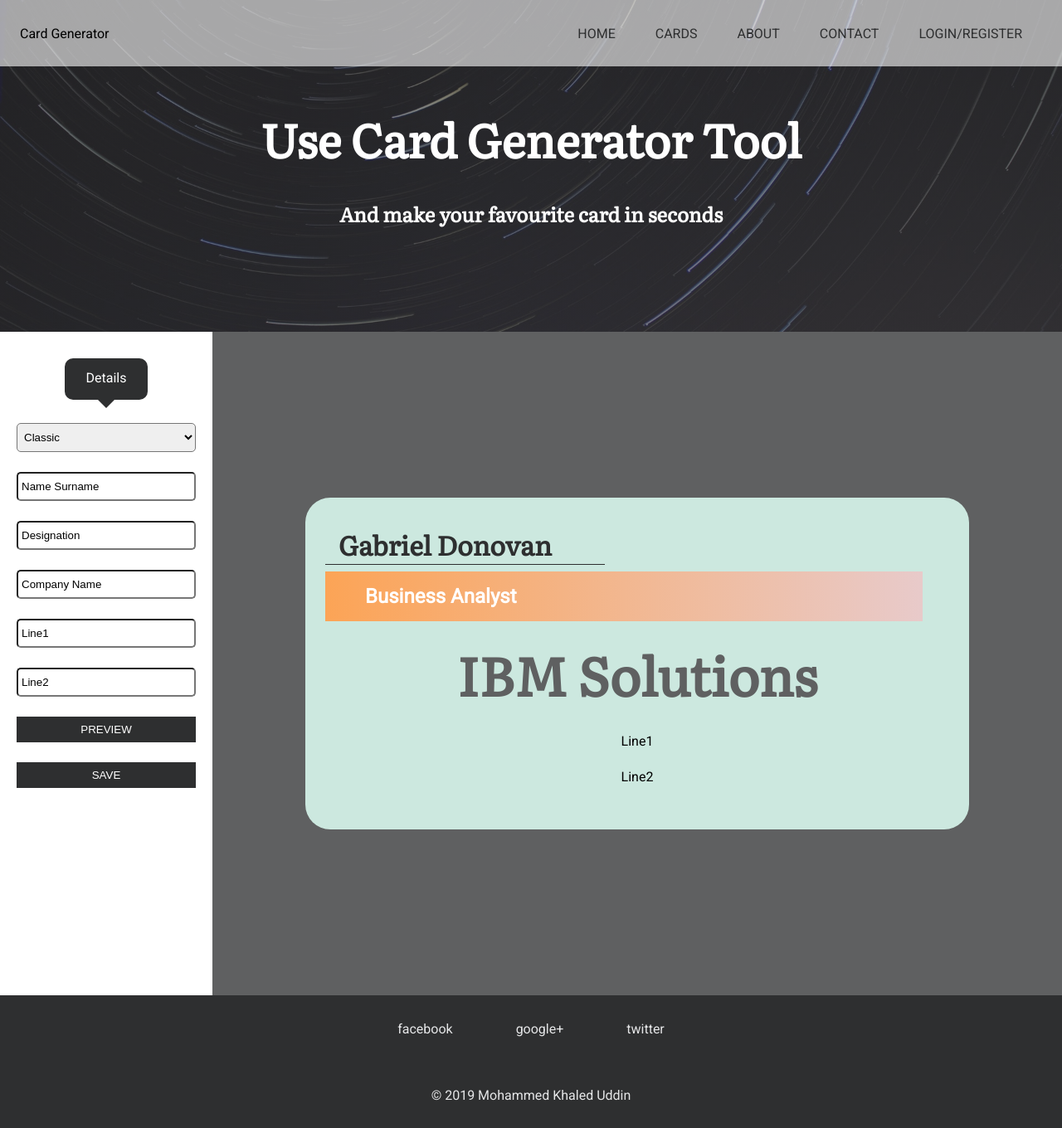
After one commit to ritwikmathlearner/Visiting-Card-Generator, a PHP site: page /card.html in a window 1280 px wide. The commit adds this page. Shown: the whole page at 83% size. Run offline with PHP 8.4, Linux system fonts and the light colour scheme.

Commit message:
website design

```diff
--- /dev/null
+++ b/card.html
@@ -0,0 +1,70 @@
+<!DOCTYPE html>
+<html lang="en">
+  <head>
+    <meta charset="UTF-8" />
+    <meta name="viewport" content="width=device-width, initial-scale=1.0" />
+    <meta http-equiv="X-UA-Compatible" content="ie=edge" />
+    <link rel="stylesheet" href="./css/style.css" />
+    <title>Card Generator - Home</title>
+  </head>
+  <body>
+    <div class="navbar">
+      <div class="visiting card">Card Generator</div>
+      <ul class="menu uppercase">
+        <li><a href="#">Home</a></li>
+        <li><a href="#">Cards</a></li>
+        <li><a href="#">About</a></li>
+        <li><a href="#">Contact</a></li>
+        <li><a href="#">Login/Register</a></li>
+      </ul>
+    </div>
+    <div class="header half-page">
+      <h1 class="primary-heading">Use Card Generator Tool</h1>
+      <h2 class="secondary-heading">
+        And make your favourite card in seconds
+      </h2>
+      <!-- <a href="#generates" class="uppercase slogan">Generate</a> -->
+    </div>
+    <div class="card-generate" id="generate">
+        <form action="" class="card-details">
+            <div class="card-generate-details">Details
+                <div class="arrow"></div>
+            </div>
+            <select name="card-type" id="">
+                <option value="1">Classic</option>
+                <option value="2">Modern</option>
+            </select>
+            <input type="text" name="fullname" id="fullname-input" value="Name Surname">
+            <input type="text" name="Designation" id="designation-input" value="Designation">
+            <input type="text" name="company" id="company-input" value="Company Name">
+            <input type="text" name="line1" id="line1-input" value="Line1">
+            <input type="text" name="line2" id="line2-input" value="Line2">
+            <input type="submit" value="Preview" class="uppercase" name="preview" id="preview">
+            <input type="submit" value="Save" class="uppercase" name="card-create">
+        </form>
+        <div class="card-showcase">
+            <div class="classic-preview">
+                <h1 class="name" id="fullName">Gabriel Donovan</h1>
+                <p class="designation" id="job">Business Analyst</p>
+                <h1 class="company" id="companyName">IBM Solutions</h1>
+                <p class="line" id="line1">Line1</p>
+                <p class="line" id="line2">Line2</p>
+            </div>
+        </div>
+    </div>
+    <div class="footer">
+      <div class="social-link">
+        <a href="#">facebook</a>
+        <a href="#">google+</a>
+        <a href="#">twitter</a>
+      </div>
+      <p>&copy; 2019 Mohammed Khaled Uddin</p>
+    </div>
+    <script
+      src="https://code.jquery.com/jquery-3.4.1.min.js"
+      integrity="sha256-CSXorXvZcTkaix6Yvo6HppcZGetbYMGWSFlBw8HfCJo="
+      crossorigin="anonymous"
+    ></script>
+    <script src="./js/navigation.js"></script>
+  </body>
+</html>
--- a/css/style.css
+++ b/css/style.css
@@ -14,6 +14,15 @@ h1,
 h2 {
   font-family: "Literata", serif;
 }
+input[type=submit], button {
+  cursor: pointer !important;
+}
+input[type=submit]:hover, button:hover {
+  cursor: pointer !important;
+}
+.half-page {
+  height: 50vh !important;
+}
 .uppercase {
   text-transform: uppercase;
 }
@@ -28,7 +37,7 @@ h2 {
   position: fixed;
   top: 0;
   left: 0;
-  background: rgba(255, 255, 255);
+  background: rgba(255, 255, 255, 0.6);
   height: 10vh;
   width: 100%;
   padding: 0.75rem 1.5rem;
@@ -123,7 +132,7 @@ h2 {
 .dark-para {
   color: #2e2f30;
 }
-.card-showcase {
+.card-ex {
   height: 80vh;
   width: 100%;
   background: #e6e7e8;
@@ -265,3 +274,140 @@ h2 {
   text-decoration: none;
   color: #16416b;
 }
+.user-form textarea {
+  width: 100%;
+  height: 10vh;
+}
+.description {
+  height: 110vh;
+  width: 100%;
+  padding: 0 2rem;
+  display: flex;
+  flex-direction: column;
+  align-items: center;
+  justify-content: flex-start;
+}
+.team   {
+  width: 100%;
+  display: flex;
+  flex-direction: column;
+  justify-content: center;
+  align-items: center;
+}
+.team-members {
+  height: 80%;
+  width: 100%;
+  display: flex;
+  justify-content: center;
+  align-items: center;
+}
+.team-members > div {
+  display: flex;
+  flex-direction: column;
+  justify-content: center;
+  align-items: center;
+  padding: .25rem 1.75rem;
+}
+.team-members > div img {
+  display: inline-block;
+  width: 30%;
+  margin: 1.25rem 0;
+}
+.team-members > div p {
+  margin: 0.5rem 0;
+  text-align: justify;
+}
+.card-generate {
+  height: 100vh;
+  width: 100%;
+  display: flex;
+  justify-content: center;
+  align-items: center;
+}
+.card-details {
+  height: 100%;
+  width: 20%;
+  padding: 2rem 1.25rem;
+}
+.card-details select, input {
+  margin: .75rem 0;
+  padding: .5rem .25rem;
+}
+.card-details input[type = submit] {
+  width: 100%;
+  background: #2e2f30;
+  color: #fff;
+  border: none;
+}
+.card-details input[type = text], .card-details select {
+  width: 100%;
+  outline: none;
+  border-radius: 5px;
+}
+.card-generate-details {
+  height: 50px;
+  width: 100px;
+  margin: auto;
+  text-align: center;
+  background: #2e2f30;
+  color: #fff;
+  padding: .85rem .25rem;
+  border-radius: 10px;
+  position: relative;
+  margin-bottom: 1rem;
+}
+.arrow {
+  height: 0;
+  width: 0;
+  position: absolute;
+  bottom: -20px;
+  left: 40px;
+  border-style: solid;
+  border-width: 10px 10px 10px 10px;
+  border-color: #2e2f30 transparent transparent transparent;
+}
+.card-showcase {
+  height: 100%;
+  width: 80%;
+  background: #5f6061;
+  display: flex;
+  justify-content: center;
+  align-items: center;
+}
+.classic-preview {
+  height: 400px;
+  width: 800px;
+  background: #cce8df;
+  color: #fff;
+  border-radius: 30px;
+  position: relative;
+}
+.classic-preview .name {
+  display: inline-block;
+  padding: 0 4rem 0 1rem;
+  margin: 2rem 0 0 1.5rem;
+  color: #2e2f30;
+  border-bottom: #2e2f30 solid 1px;
+}
+.classic-preview .designation {
+  width: 90%;
+  color: #2e2f30;
+  margin: .5rem 0 0 1.5rem;
+  padding: 1rem 3rem;
+  color: #fff;
+  font-size: 1.5rem;
+  font-weight: bolder;
+  background: linear-gradient(-90deg, #e8caca, #fca456)
+}
+.classic-preview .company {
+  text-align: center;
+  margin-top: 1rem;
+  font-size: 4rem;
+  color: #5f6061;
+}
+.classic-preview .line {
+  color: #000;
+  text-align: center;
+  margin: 1.5rem;
+  bor
+}
--- a/index.html
+++ b/index.html
@@ -30,7 +30,7 @@
       </form>
       <a href="#howitworks" class="uppercase slogan">See How it Works</a>
     </div>
-    <div class="card-showcase">
+    <div class="card-ex">
       <h1 class="main-heading">
         Make a visiting card you'll love, instantly. Try for free.
       </h1>
--- a/js/navigation.js
+++ b/js/navigation.js
@@ -2,10 +2,10 @@ $(document).ready(function() {
   var scroll_pos = 0;
   $(document).scroll(function() {
     scroll_pos = $(this).scrollTop();
-    if (scroll_pos > 210) {
+    if (scroll_pos > 50) {
+      $(".navbar").css("background", "white");
+    } else {
       $(".navbar").css("background", "rgba(255, 255, 255, 0.6)");
-    } else {
-      $(".navbar").css("background", "white");
     }
   });
 });
```
Also changed, not shown: about.html (added, +73 -0 lines), contact.html (added, +61 -0 lines), img/member1.png (added), img/member2.png (added), img/member3.jpg (added).
